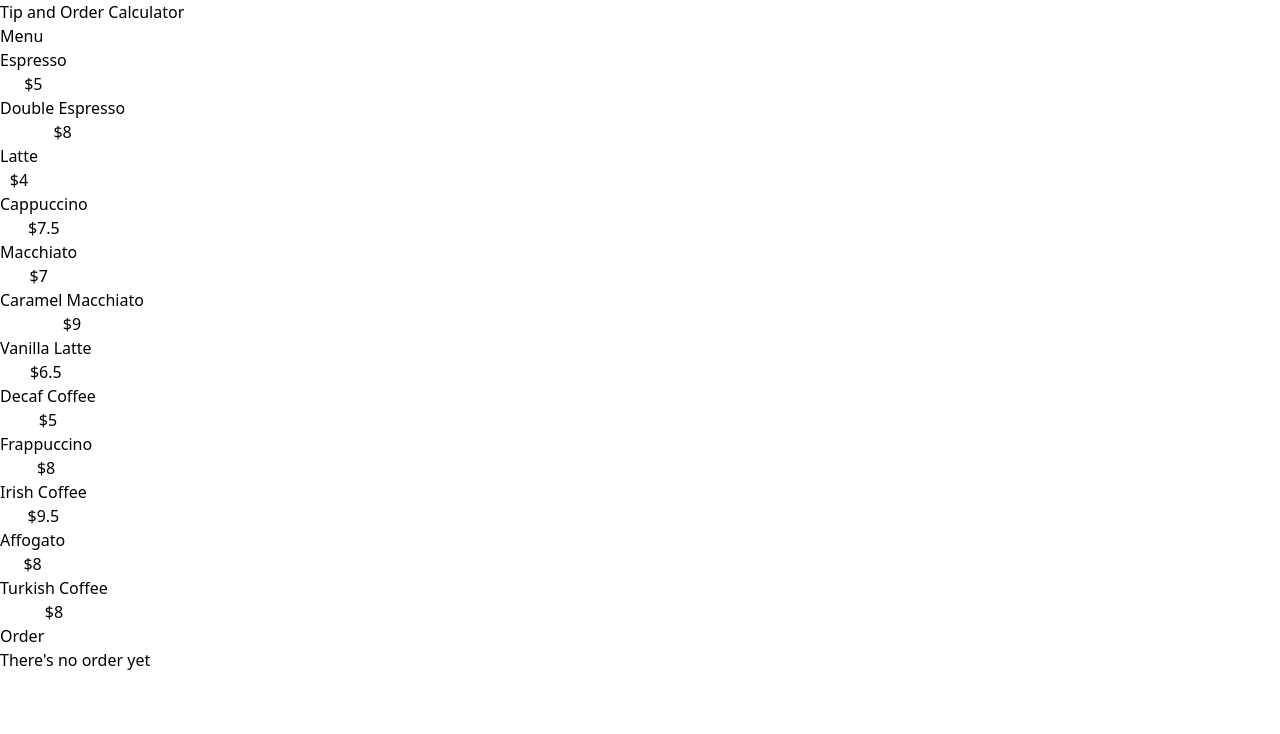
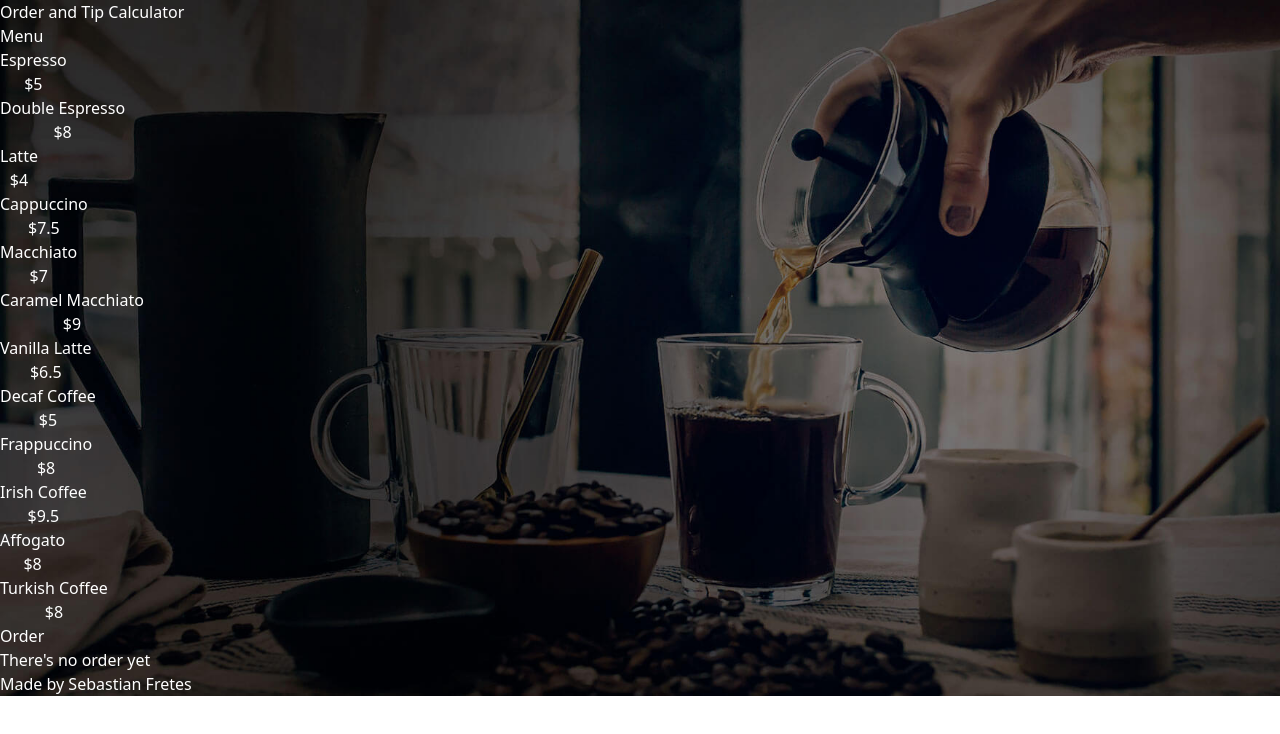
Before and after one commit to SebaFretes/tipCalculator, a React (Vite) app: page / in a window 1280 px wide. Shown: the top 734 px of the page. Built offline with nearby package versions, Linux system fonts and the light colour scheme.

Commit message:
img bg added

```diff
--- a/src/App.jsx
+++ b/src/App.jsx
@@ -40,8 +40,8 @@ const App = () => {
 
   return (
     <>
-      <div className="bg-slate-400 py-5">
-        <h1 className="text-center text-4xl font-black">Tip and Order Calculator</h1>
+      <div className="bg-gray-400 py-5">
+        <h1 className="text-center text-4xl font-black">Order and Tip Calculator</h1>
       </div>
 
       <main className="max-w-6xl mx-auto py-10 grid md:grid-cols-2">
@@ -50,7 +50,7 @@ const App = () => {
           <Menu order={order} setOrder={setOrder} />
         </div>
 
-        <div className='border border-dashed border-slate-300 p-5 mx-6 rounded-lg space-y-10'>
+        <div className='border p-5 mx-6 rounded-lg space-y-10'>
           <h2 className='font-black text-4xl'>Order</h2>
           <div className='space-y-3 mt-5'>
             {order.length === 0 ?
@@ -88,7 +88,7 @@ const App = () => {
                   </p>
                 </div>
                 <button
-                className="w-full bg-slate-400 p-3 uppercase mt-10 font-bold cursor-pointer"
+                  className="w-full bg-slate-600 p-3 uppercase mt-10 font-bold cursor-pointer"
                   onClick={sendOrder}>
                   Send Order
                 </button>
@@ -98,6 +98,11 @@ const App = () => {
           }
         </div>
       </main>
+      <footer className="pb-6">
+        <p className="text-center text-2xl font-black">
+          Made by <a href="https://github.com/SebaFretes/" target="_blank"><span className="text-gray-400">Sebastian Fretes</span></a>
+        </p>
+      </footer>
     </>
   )
 }
--- a/src/components/menu.jsx
+++ b/src/components/menu.jsx
@@ -21,7 +21,7 @@ export const Menu = ({order, setOrder}) => {
     return (
         menuItems.map(item => (
             <div key={item.id}>
-                <button onClick={() => addItem(item)} className="border-2 border-slate-400 hover:bg-slate-200 w-full p-3 flex justify-between">
+                <button onClick={() => addItem(item)} className="border-2 border-slate-400 hover:bg-slate-600 w-full p-3 flex justify-between">
                     <h1>{item.name}</h1>
                     <p className="font-black">${item.price}</p>
                 </button>
--- a/src/index.css
+++ b/src/index.css
@@ -1,3 +1,10 @@
 @tailwind base;
 @tailwind components;
 @tailwind utilities;
+
+#root {
+    background-image: url(../src/img/coffee.jpg);
+    background-size: cover;
+    background-repeat: no-repeat;
+    color: #fff;
+}
```
Also changed, not shown: src/img/coffee.jpg (added). Lines whose indentation alone changed are shown as unchanged.
